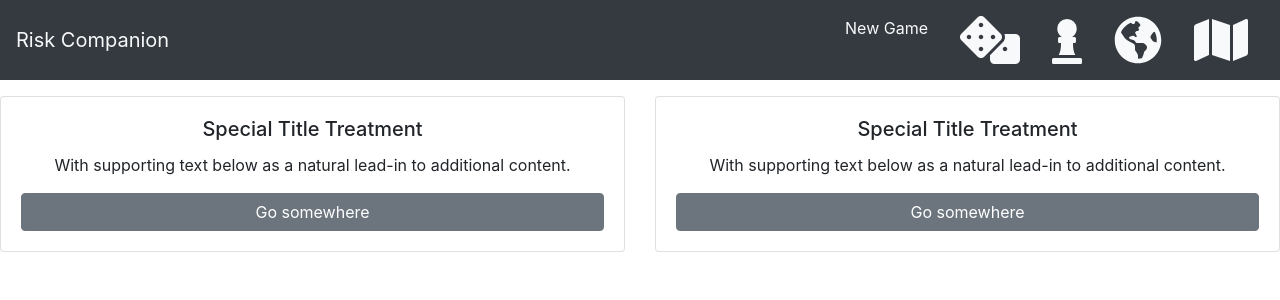
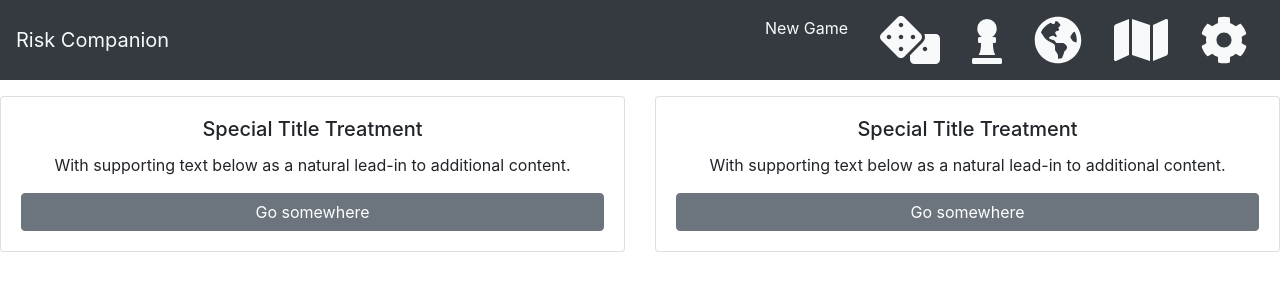
Before and after one commit to dreesehudson/risk-player-aid, a React (Create React App) app: page / in a window 1280 px wide. Shown: the top 300 px of the page. Built offline with nearby package versions, Linux system fonts and the light colour scheme.

Commit message:
added cog

```diff
--- a/src/Components/Header.js
+++ b/src/Components/Header.js
@@ -1,7 +1,7 @@
 import React, { useState } from 'react';
 import { Collapse, Navbar, NavbarToggler, NavbarBrand, Nav, NavItem, NavLink, UncontrolledDropdown, DropdownToggle, DropdownMenu, DropdownItem, NavbarText } from 'reactstrap';
 import { FontAwesomeIcon } from '@fortawesome/react-fontawesome'
-import { faDice, faChessPawn, faGlobeAmericas } from '@fortawesome/free-solid-svg-icons'
+import { faDice, faChessPawn, faGlobeAmericas, faCog } from '@fortawesome/free-solid-svg-icons'
 import { faMap } from '@fortawesome/free-solid-svg-icons'
 
 
@@ -40,6 +40,11 @@ const Header = (props) => {
                   <FontAwesomeIcon className='mx-2 fa-3x text-light' icon={faMap}/>
               </NavLink>
             </NavItem>
+            <NavItem>
+              <NavLink>
+                  <FontAwesomeIcon className='mx-2 fa-3x text-light' icon={faCog}/>
+              </NavLink>
+            </NavItem>
           </Nav>
         </Collapse>
       </Navbar>
```
Also changed, not shown: 1 other file (tests, documents, lock files or other folders).
